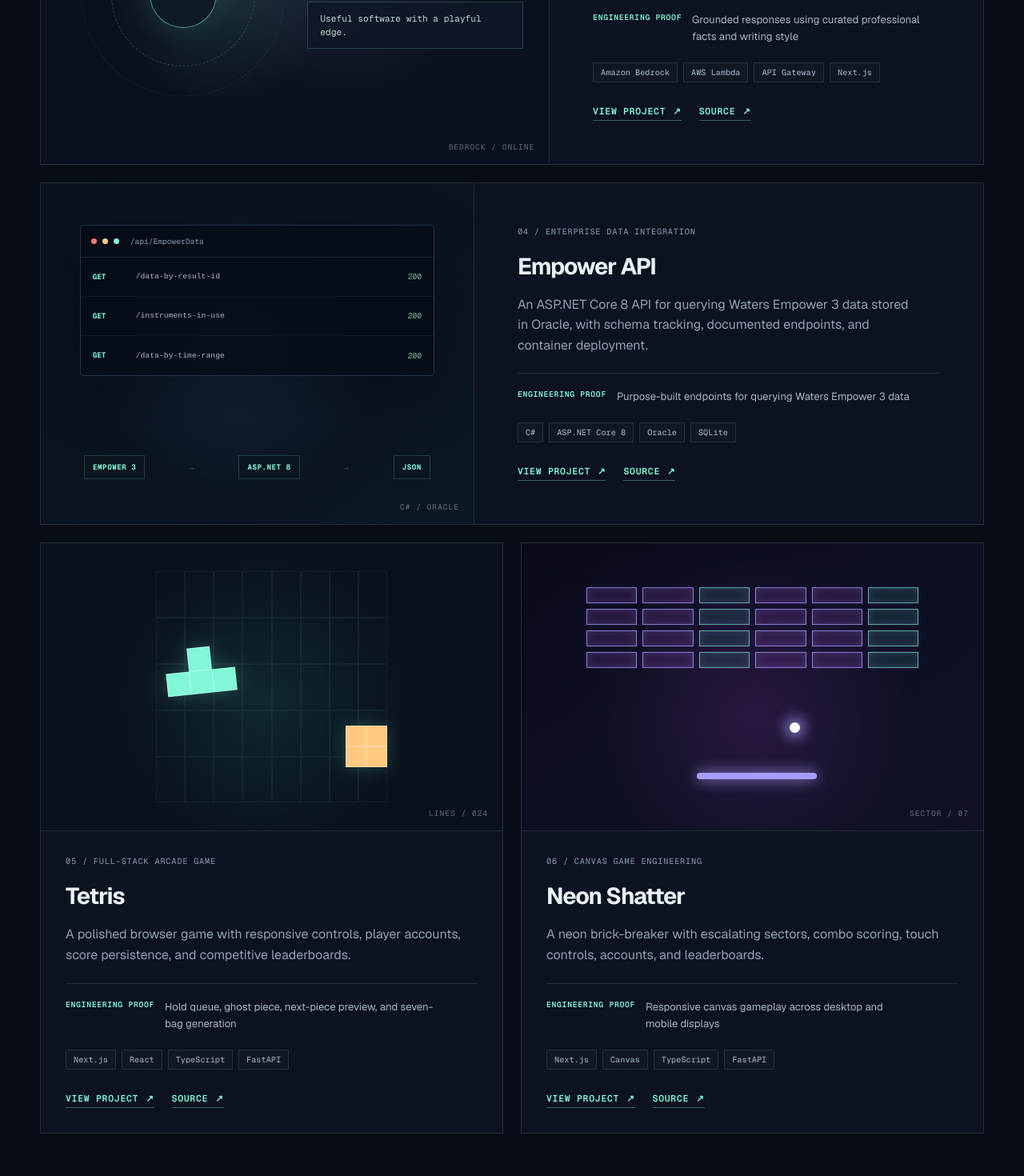
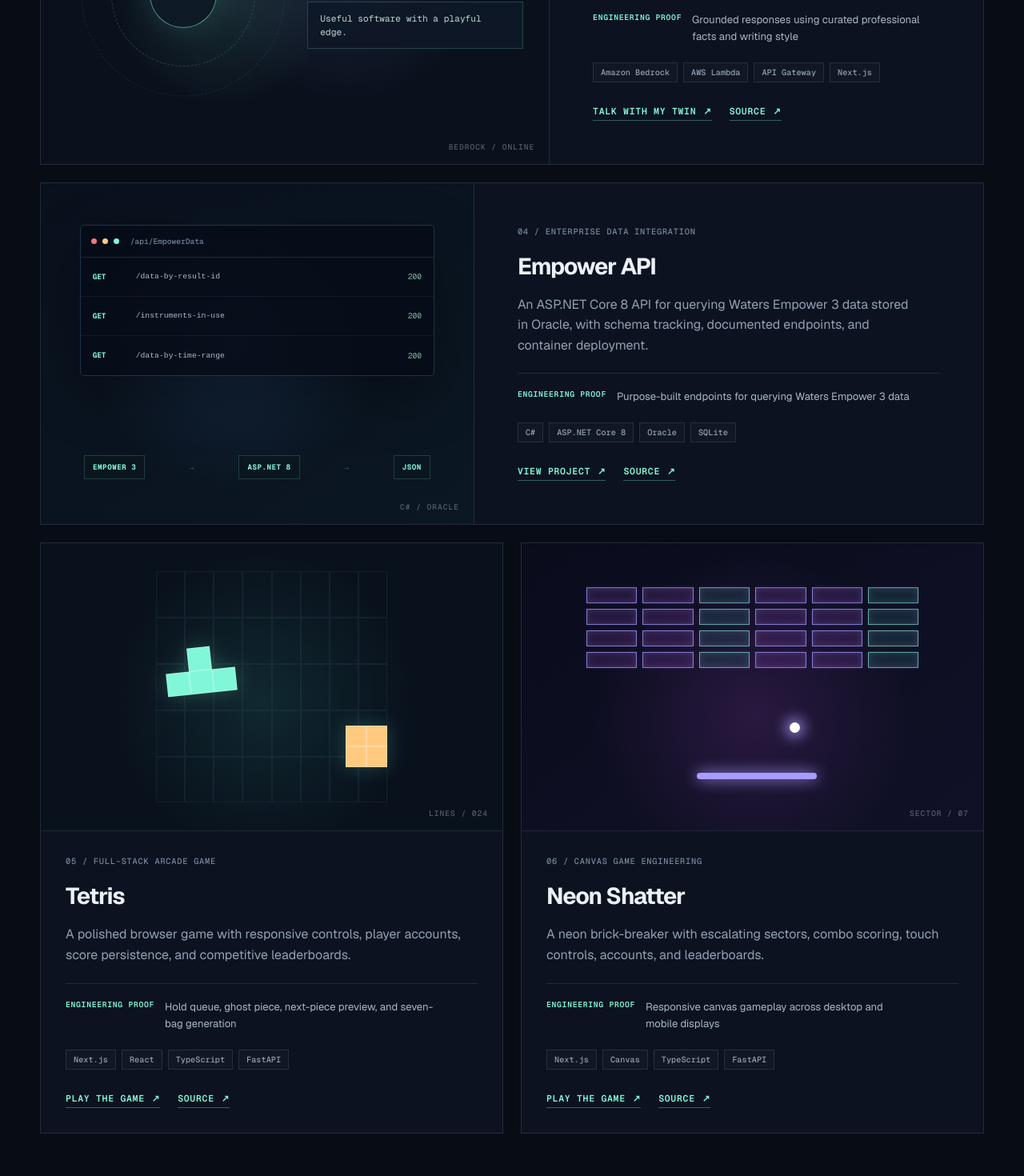
Before and after one commit to JeremyDemers/portfolio-site, a Next.js app: page / in a window 1280 px wide. Shown: the part 3440-4910 px from the top of the page at 80% size. Built offline with nearby package versions, Linux system fonts and the light colour scheme.

Commit message:
Update homepage project CTAs

```diff
--- a/app/page.tsx
+++ b/app/page.tsx
@@ -37,6 +37,12 @@ const projectPriority = ["financial-advisor", "lle-analysis", "digital-twin", "e
 const featuredProjects = [...projects].sort(
   (first, second) => projectPriority.indexOf(first.slug) - projectPriority.indexOf(second.slug),
 );
+
+function projectCtaLabel(project: (typeof projects)[number]) {
+  if (project.href.startsWith("/games/")) return "Play the game";
+  if (project.slug === "digital-twin") return "Talk with my twin";
+  return "View project";
+}
 
 export default function Home() {
   return (
@@ -137,7 +143,7 @@ export default function Home() {
                   {project.tech.slice(0, 4).map((technology) => <span key={technology}>{technology}</span>)}
                 </div>
                 <div className="project-links">
-                  <Link className="project-link" href={project.href}>View project <span aria-hidden="true">↗</span></Link>
+                  <Link className="project-link" href={project.href}>{projectCtaLabel(project)} <span aria-hidden="true">↗</span></Link>
                   <a className="project-link" href={project.source} target="_blank" rel="noreferrer noopener">
                     Source <span aria-hidden="true">↗</span>
                   </a>
```
